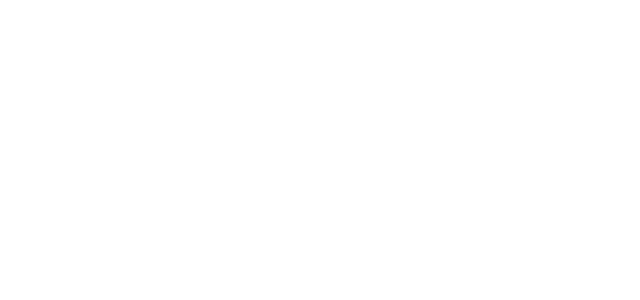
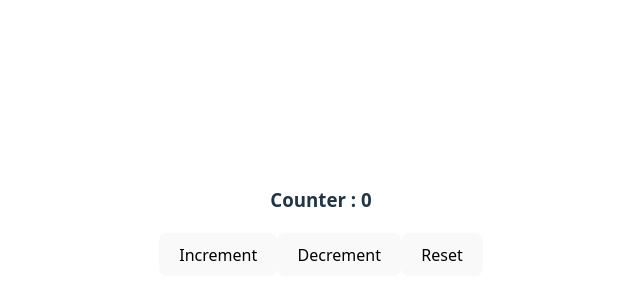
Before and after one commit to Shiv392/React-Redux-, a React (Vite) app in the folder react-redux/: page / in a window 1280 px wide. Shown: the part 178-478 px from the top of the page, without its empty margins (319-959 px from the left). Built offline with nearby package versions, Linux system fonts and the light colour scheme.

Commit message:
created a counter application

```diff
--- a/react-redux/src/App.jsx
+++ b/react-redux/src/App.jsx
@@ -1,6 +1,7 @@
 import './App.css';
 import { Provider } from 'react-redux';
 import { store } from './store/store';
+import Counter from './components/Counter';
 
 function App() {
 
@@ -8,7 +9,7 @@
   return (
     <Provider store={store}>
       <>
-
+     <Counter />
       </>
     </Provider>
   )
--- /dev/null
+++ b/react-redux/src/components/Counter.jsx
@@ -0,0 +1,24 @@
+import React from 'react';
+
+//first import increment,decrement and reset function from countrSlice
+import { increment,decrement,reset } from '../features/counter/CounterSlice';
+
+import { useSelector,useDispatch } from 'react-redux';
+
+//useSelector hook will help to get the redux store state value
+//useDispatch hook will help to add dispatch action
+
+const Counter=()=>{
+    const cnt=useSelector((state)=> state.counter.value); //here state is store with counter name
+    const dispatch=useDispatch();
+
+return (
+    <div>
+    <h3>Counter : {cnt}</h3>
+    <button onClick={()=> dispatch(increment())}>Increment</button>
+    <button onClick={()=> dispatch(decrement())}>Decrement</button>
+    <button onClick={()=> dispatch(reset())}>Reset</button>
+    </div>
+)
+}
+export default Counter;
--- a/react-redux/src/features/counter/CounterSlice.js
+++ b/react-redux/src/features/counter/CounterSlice.js
@@ -1,18 +1,18 @@
 import { createSlice } from "@reduxjs/toolkit";
 
-const initialState={
+const initialState={  //initial value of the state ------------->
     value : 0
 }
 
 const counterSlice=createSlice({
-    name:'counter',
+    name:'counter', //this name will be used to access this state
     initialState,
     reducers:{
         increment:(state)=>{
-            state.value+1
+            state.value+=1
         },
         decrement:(state)=>{
-            state.value-1;
+            state.value-=1
         },
         reset:(state)=>{
             state.value=0
```
